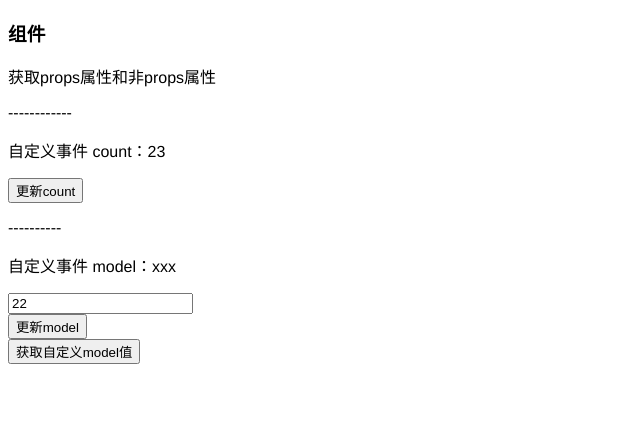
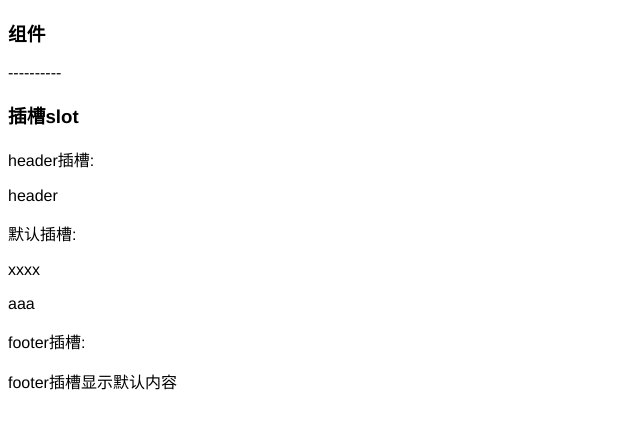
Before and after one commit to zhyafe/vue-cli, a Vue app: page / in a window 1280 px wide. Shown: the top 428 px of the page, without its empty margins (0-640 px from the left). Built offline with nearby package versions, Linux system fonts and the light colour scheme.

Commit message:
feat:slot

```diff
--- a/src/component/CustomEvent.vue
+++ b/src/component/CustomEvent.vue
@@ -1,6 +1,6 @@
 <template>
   <div>
-    <p>自定义事件 count：{{ count }}</p>
+    <h3>自定义事件 count：{{ count }}</h3>
     <button @click="onClickBtn">更新count</button>
   </div>
 </template>
--- a/src/component/CustomModel.vue
+++ b/src/component/CustomModel.vue
@@ -1,6 +1,6 @@
 <template>
   <div>
-    <p>自定义事件 model：{{ demo }}</p>
+    <h3>自定义事件 model：{{ demo }}</h3>
     <input
       v-bind:value="valuea"
       v-on:input="valuea = $event.target.value"
--- a/src/component/Index.vue
+++ b/src/component/Index.vue
@@ -1,13 +1,19 @@
 <template>
   <div>
     <h3>组件</h3>
-    <Props :listData="listData" :notProps="listData" />
+    <!-- <Props :listData="listData" :notProps="listData" />
     <p>------------</p>
     <CustomEvent v-bind:count="count" @on-setcount="setCount" />
     <p>----------</p>
     <CustomModel v-model="demo" /><button @click="getCoustomModel">
       获取自定义model值
-    </button>
+    </button> -->
+    <p>----------</p>
+    <Slot>
+      <p>xxxx</p>
+      <template v-slot:header>header</template>
+      <p>aaa</p>
+    </Slot>
   </div>
 </template>
 
@@ -17,6 +23,7 @@ import utils from "../utils";
 import Props from "./Props.vue";
 import CustomEvent from "./CustomEvent.vue";
 import CustomModel from "./CustomModel.vue";
+import Slot from "./Slot.vue";
 export default {
   data: function() {
     return {
@@ -29,6 +36,7 @@ export default {
     Props,
     CustomEvent,
     CustomModel,
+    Slot,
   },
 
   methods: {
--- a/src/component/Props.vue
+++ b/src/component/Props.vue
@@ -1,6 +1,6 @@
 <template>
   <div>
-    <p>获取props属性和非props属性</p>
+    <h3>获取props属性和非props属性</h3>
   </div>
 </template>
 
--- /dev/null
+++ b/src/component/Slot.vue
@@ -0,0 +1,29 @@
+<template>
+  <div>
+    <h3>插槽slot</h3>
+    <p>header插槽:</p>
+    <slot name="header">header插槽显示默认内容</slot>
+    <p>默认插槽:</p>
+    <slot>默认插槽显示默认内容</slot>
+    <p>footer插槽:</p>
+    <slot name="footer">footer插槽显示默认内容</slot>
+  </div>
+</template>
+
+<script>
+export default {
+  data: function() {
+    return {};
+  },
+  methods: {},
+};
+</script>
+
+<style>
+.defaultClass {
+  color: #666;
+}
+.darkClass {
+  color: #000;
+}
+</style>
```
Also changed, not shown: src/component/doc.md (+12 -0 lines).
